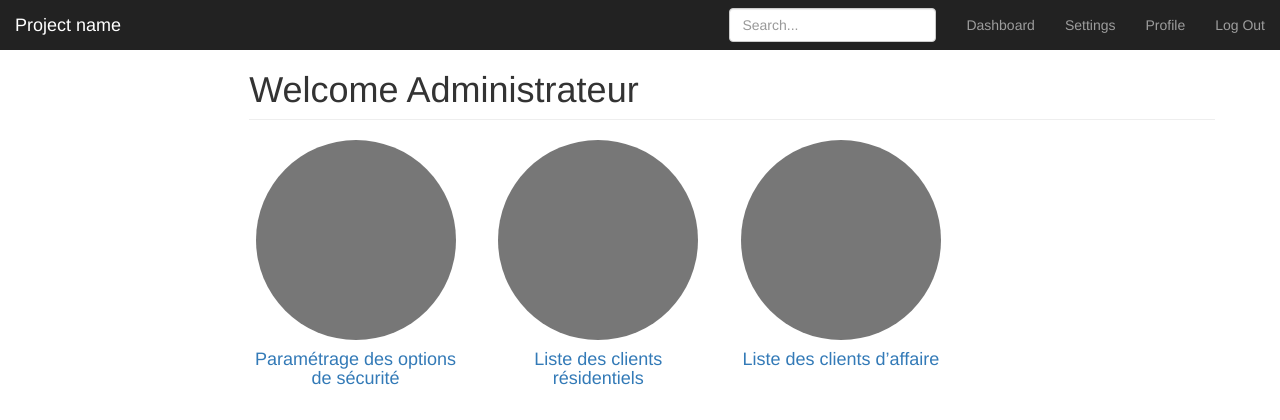
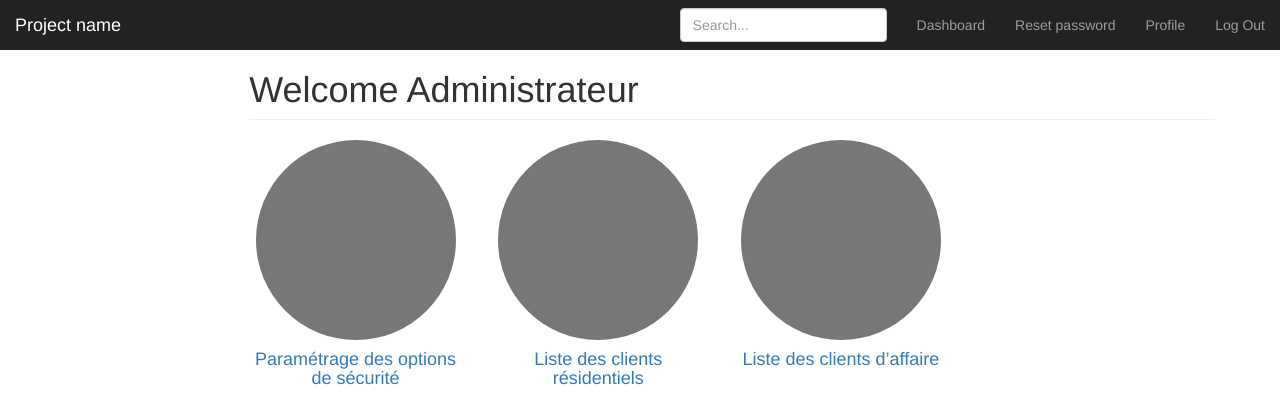
Before and after one commit to phillem/gti619-lab5, a Flask app: page /dashboard.admin in a window 1280 px wide. Shown: the top 420 px of the page. Run offline with Flask 2, Linux system fonts and the light colour scheme; some libraries are stand-ins or nearby versions.

Commit message:
changement de password

```diff
--- a/templates/dashboard.admin.html
+++ b/templates/dashboard.admin.html
@@ -27,7 +27,7 @@ Dashboard
         <div id="navbar" class="navbar-collapse collapse">
           <ul class="nav navbar-nav navbar-right">
             <li><a href="#">Dashboard</a></li>
-            <li><a href="#">Settings</a></li>
+            <li><a href="#">Reset password</a></li>
             <li><a href="#">Profile</a></li>
             <li><a href="#">Log Out</a></li>
           </ul>
```
